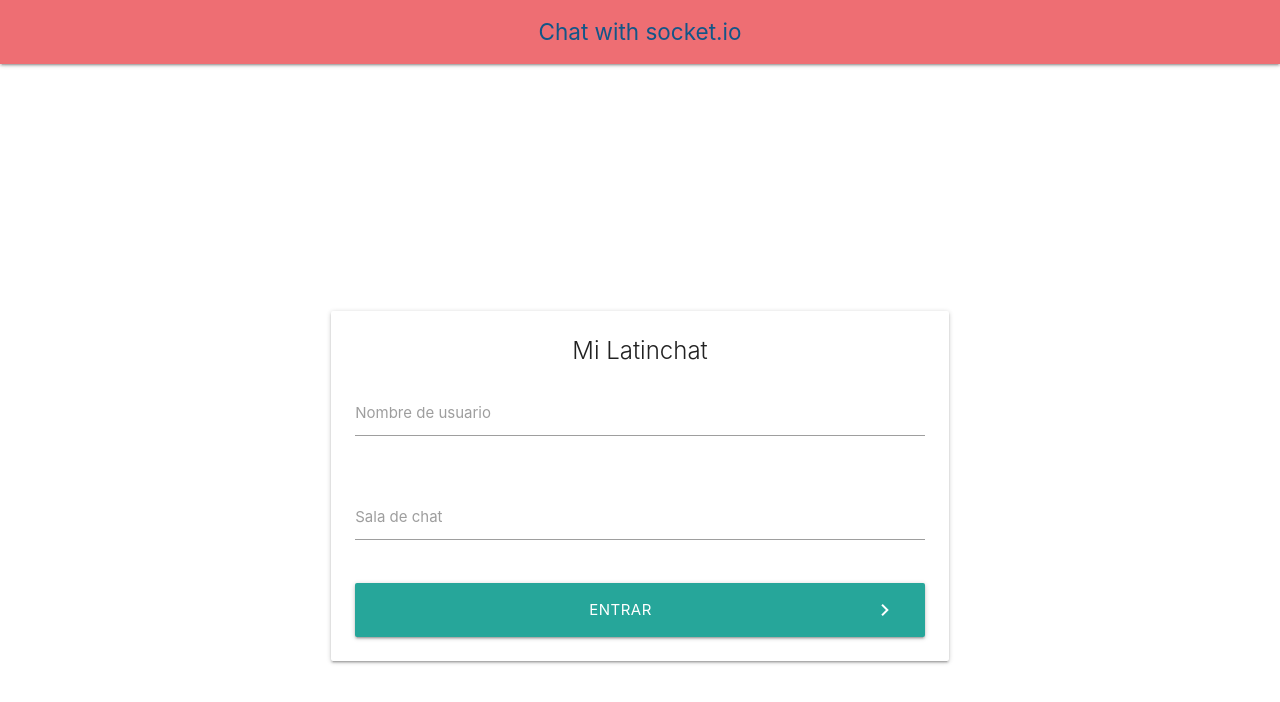
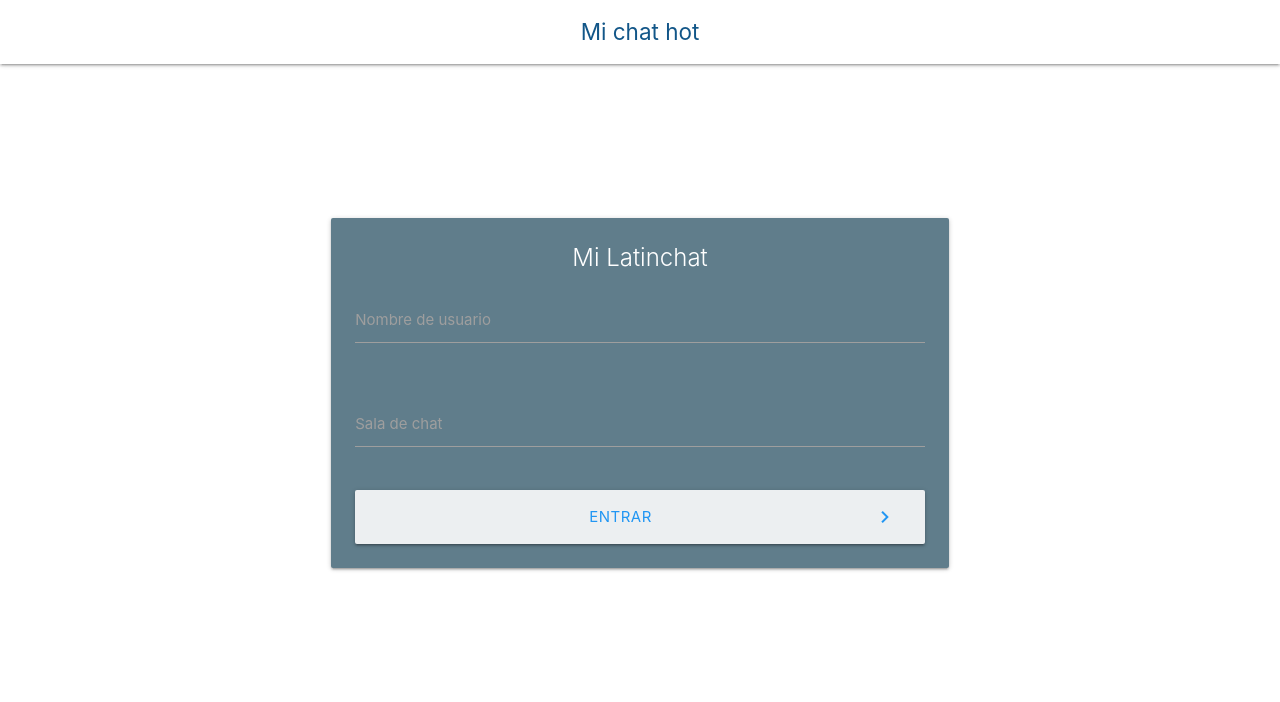
Before and after one commit to bider88/08-socket-chat-node, a website: page public/index.html in a window 1280 px wide. Drawn offline with nearby package versions, Linux system fonts and the light colour scheme.

Commit message:
Agregando diseño en el inicio

```diff
--- a/public/index.html
+++ b/public/index.html
@@ -12,31 +12,31 @@
 </head>
 <body>
     <div class="navbar-fixed">
-        <nav>
+        <nav class="header">
             <div class="nav-wrapper">
-                <a href="#" class="brand-logo center">Chat with socket.io</a>
+                <a href="#" class="brand-logo center">Mi chat hot</a>
             </div>
         </nav>
     </div>
 
     <div class="row">
         <div class="col s12 m10 offset-m1 l6 offset-l3 center-align">
-            <form action="chat.html" class="box-center card">
+            <form action="chat.html" class="box-center card blue-grey white-text">
                 <div class="card-content">
                     <span class="card-title">Mi Latinchat</span>
                     <div class="row">
-                        <div class="input-field col s12">
-                            <input id="name" name="name" type="text" class="validate">
+                        <div class="white-text input-field col s12">
+                            <input autocomplete="off" id="name" name="name" type="text" class="white-text validate">
                             <label for="name">Nombre de usuario</label>
                         </div>
                     </div>
                     <div class="row">
                         <div class="input-field col s12">
-                            <input id="channel" name="channel" type="text" class="validate">
+                            <input autocomplete="off" id="channel" name="channel" type="text" class="white-text validate">
                             <label for="channel">Sala de chat</label>
                         </div>
                     </div>
-                    <button class="btn waves-effect waves-light btn-large fill" type="submit">Entrar
+                    <button class="btn waves-effect waves-light btn-large fill blue-grey lighten-5 blue-text" type="submit">Entrar
                         <i class="material-icons right">keyboard_arrow_right</i>
                     </button>
                 </div>
--- a/public/styles/main.css
+++ b/public/styles/main.css
@@ -1,8 +1,3 @@
-
-.box-center {
-    margin: 40% auto !important;
-}
-
 .fill {
     width: 100%;
 }
@@ -171,10 +166,31 @@
     }
 }
 
-@media only screen and (min-width: 1400px) {
+@media only screen and (max-width: 500px) {
 
     .box-center {
-        margin: 25% auto !important;
+        margin-top: 30% !important;
+    }
+}
+
+@media only screen and (max-width: 800px) {
+
+    .box-center {
+        margin-top: 27% !important;
+    }
+}
+
+@media only screen and (max-width: 1200px) {
+
+    .box-center {
+        margin-top: 20% !important;
+    }
+}
+
+@media only screen and (min-width: 1201px) {
+
+    .box-center {
+        margin-top: 25% !important;
     }
 }
 
```
Also changed, not shown: public/chat.html (+0 -17 lines).
